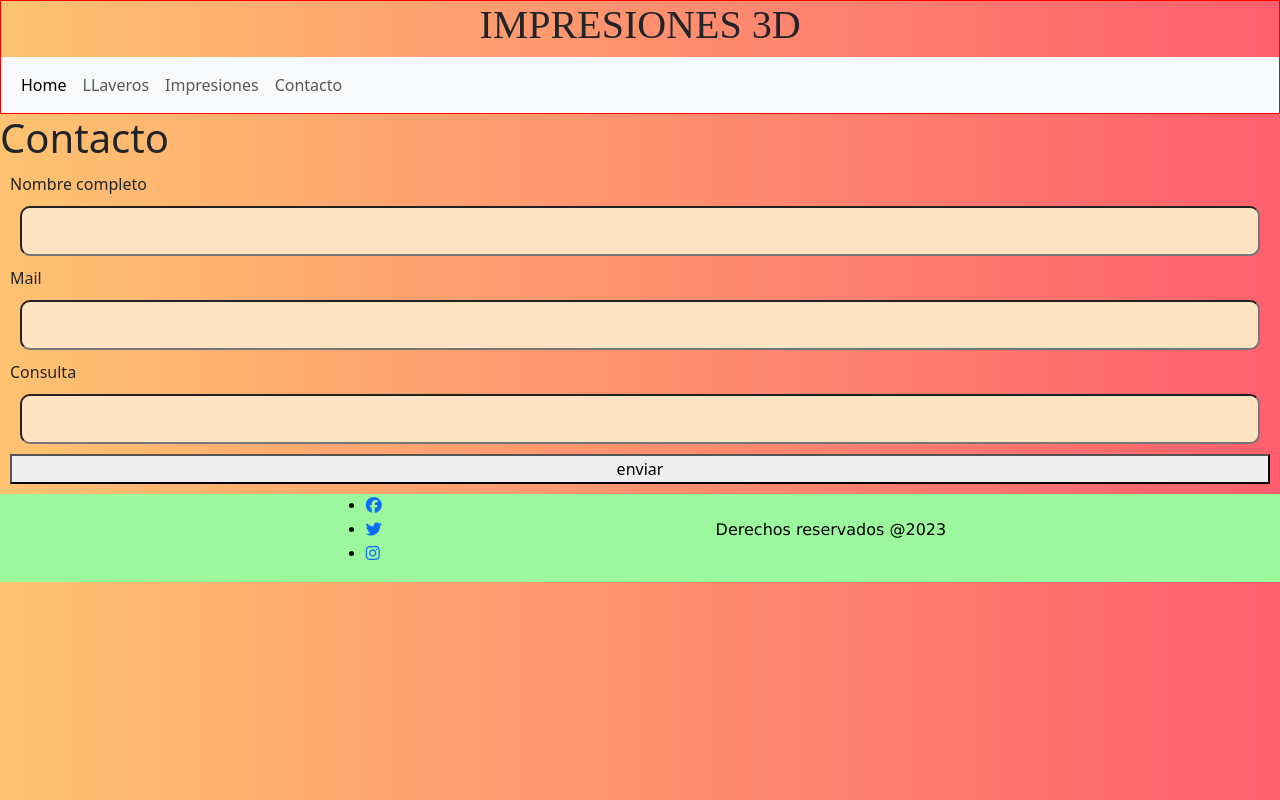
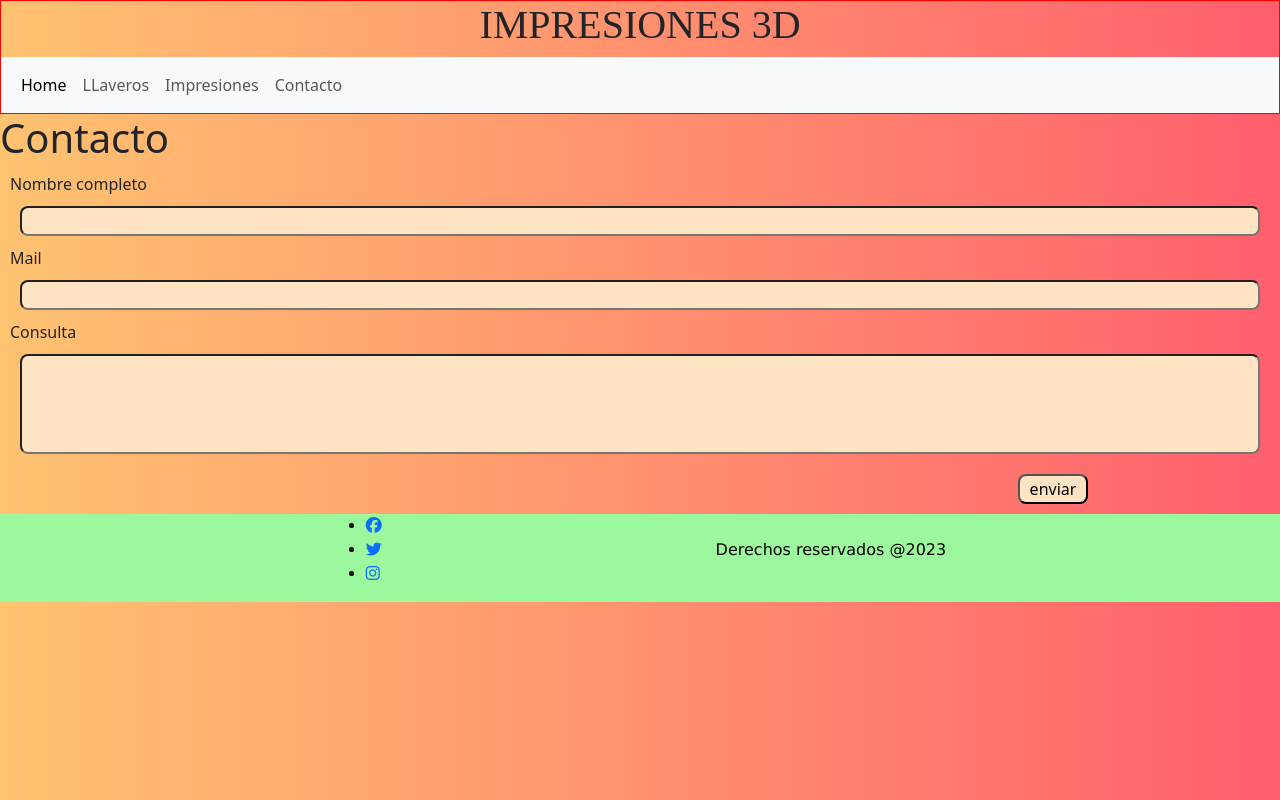
Before and after one commit to Zunilda-Encina/Impresiones-3D, a plain HTML site: page ProyectoF/pages/contacto.html in a window 1280 px wide. Drawn offline with nearby package versions, Linux system fonts and the light colour scheme; files that its build step writes are made by us from their sources.

Commit message:
css contacto base, correccion de tamaño de imagenes

```diff
--- a/ProyectoF/css/style-contacto.css
+++ b/ProyectoF/css/style-contacto.css
@@ -6,11 +6,25 @@
 
 .box {
     margin: 10px;
-    height: 50px;
-    border-radius: 10px;
+    height: 30px;
+    border-radius: 8px;
     background-color: bisque;
 }
 
+#box {
+    margin: 10px;
+    height: 100px;
+    border-radius: 8px;
+    background-color: bisque;
+}
+
+#button {
+    background-color: bisque;
+    border-radius: 8px;
+    width: 70px;
+    margin-left: 80%;
+    margin-top: 10px;
+}
 
 .header {
     border: 1px solid red;
--- a/ProyectoF/pages/contacto.html
+++ b/ProyectoF/pages/contacto.html
@@ -56,9 +56,9 @@
                 <input type="text" class="box" required>
 
                 <label for="consulta">Consulta</label>
-                <input type="text" class="box" required>
+                <input type="text" id="box" required>
 
-                <button>enviar</button>
+                <button id="button">enviar</button>
             </div>
         </form>
 
```
Also changed, not shown: ProyectoF/pages/inicio.html (+5 -5 lines), ProyectoF/imagenes/3D-header.jpg, ProyectoF/imagenes/E-T.png, ProyectoF/imagenes/breaking-bad.png, ProyectoF/imagenes/carpincho.png, ProyectoF/imagenes/el-charli-garcia.png, ProyectoF/imagenes/el-de-futbol.png, ProyectoF/imagenes/premio-the-office.png, ProyectoF/imagenes/the-office.png, 1 other file.
